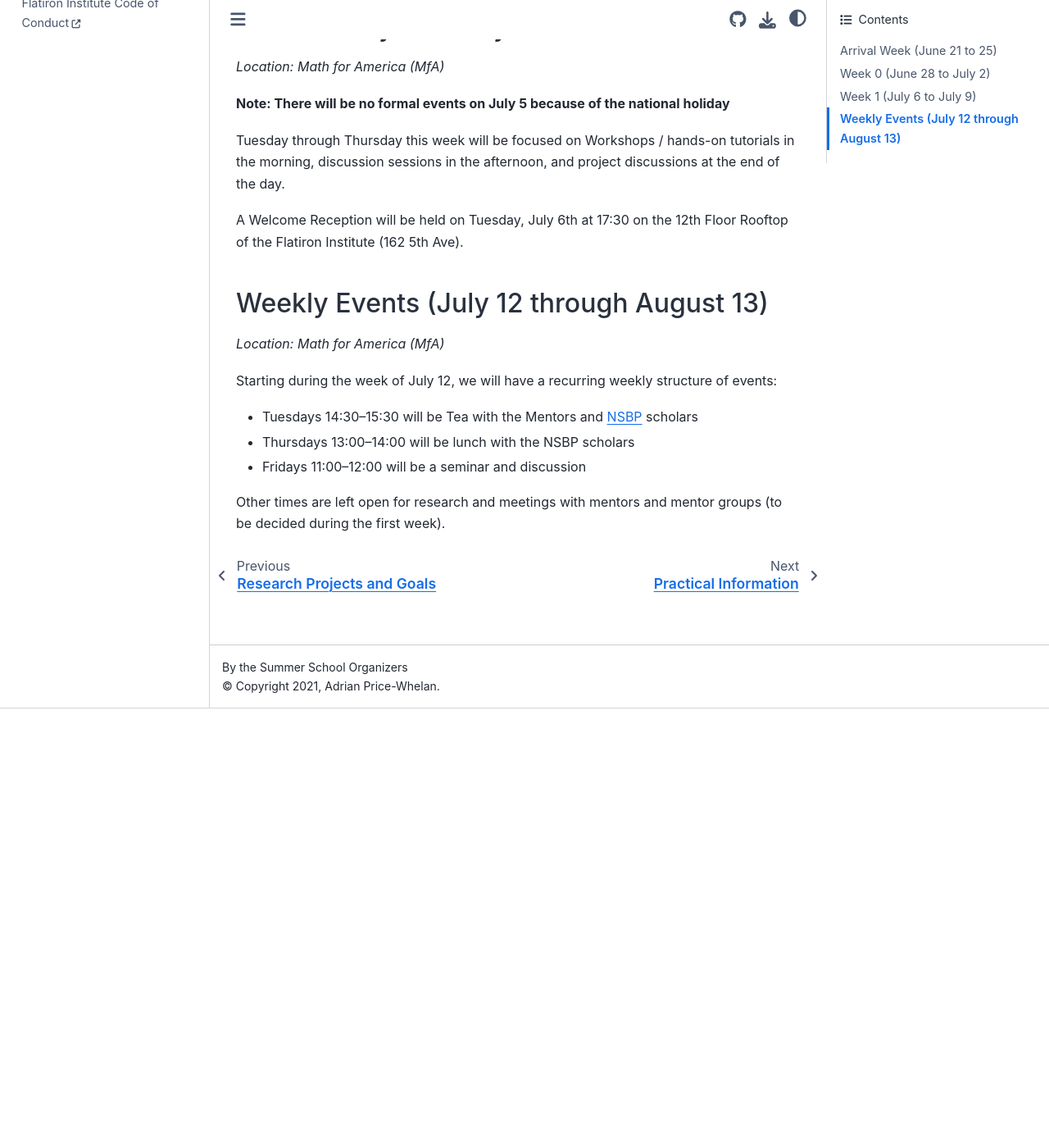
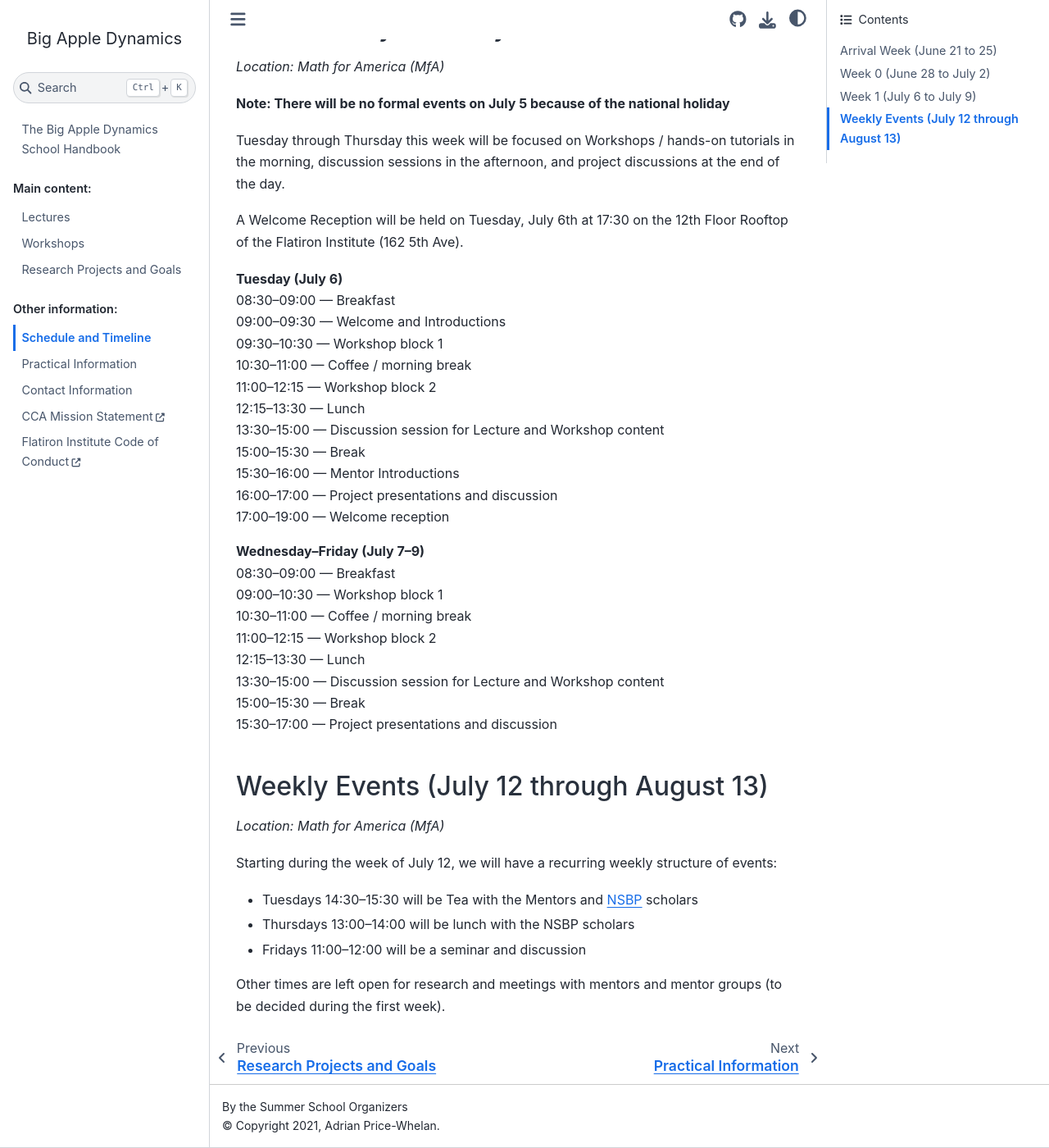
Before and after one commit to CCADynamicsGroup/SummerSchoolHandbook, a Sphinx documentation site: the page built from source/schedule.rst, in a window 1280 px wide and 1400 px high, scrolled down 536 px. Shown: the whole window at 82% size. Built offline with Sphinx 7.4.7 and the Sphinx Book theme 1.1.4, drawn with Linux system fonts in a browser that asks for light colours.

Commit message:
timeline

```diff
--- a/source/schedule.rst
+++ b/source/schedule.rst
@@ -37,6 +37,30 @@
 A Welcome Reception will be held on Tuesday, July 6th at 17:30 on the 12th Floor
 Rooftop of the Flatiron Institute (162 5th Ave).
 
+| **Tuesday (July 6)**
+| 08:30–09:00 — Breakfast
+| 09:00–09:30 — Welcome and Introductions
+| 09:30–10:30 — Workshop block 1
+| 10:30–11:00 — Coffee / morning break
+| 11:00–12:15 — Workshop block 2
+| 12:15–13:30 — Lunch
+| 13:30–15:00 — Discussion session for Lecture and Workshop content
+| 15:00–15:30 — Break
+| 15:30–16:00 — Mentor Introductions
+| 16:00–17:00 — Project presentations and discussion
+| 17:00–19:00 — Welcome reception
+
+
+| **Wednesday–Friday (July 7–9)**
+| 08:30–09:00 — Breakfast
+| 09:00–10:30 — Workshop block 1
+| 10:30–11:00 — Coffee / morning break
+| 11:00–12:15 — Workshop block 2
+| 12:15–13:30 — Lunch
+| 13:30–15:00 — Discussion session for Lecture and Workshop content
+| 15:00–15:30 — Break
+| 15:30–17:00 — Project presentations and discussion
+
 
 Weekly Events (July 12 through August 13)
 -----------------------------------------
```
